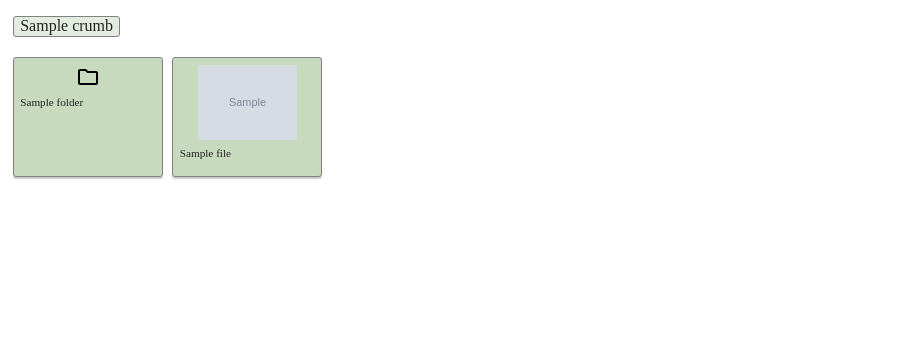
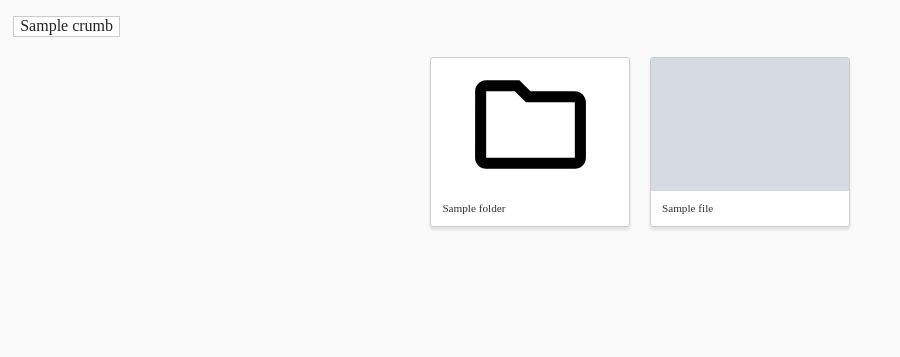
Before and after one commit to morris-frank/backblaze-cloud, a Python web app: template cloud/templates/folder.html in a window 1280 px wide. Shown: the top 357 px of the page, without its empty margins (0-900 px from the left). Run offline with Jinja, Linux system fonts and the light colour scheme; the template is opened without the code that fills it: most values are stand-ins (such as "Sample title", 1, 10 or a date in 2020); grey boxes marked "Sample" are stand-in pictures.

Commit message:
fixed some preview stuff

```diff
--- a/cloud/content_types.py
+++ b/cloud/content_types.py
@@ -1,2 +1,2 @@
 images = ("image/jpeg",)
-video = ("video/mp4",)
+video = ("video/mp4", "video/quicktime")
--- a/cloud/data.py
+++ b/cloud/data.py
@@ -110,6 +110,7 @@ class File:
     def get_thumbnail(self, queue):
         if self.type in content_types.video:
             self.thumbnail = "/static/icons/video.svg"
+            self.thumbnail_classlist = "svg"
         elif self.type in content_types.images:
             thumbnail = paths.thumbs.joinpath(self.id + ".jpg")
             self.thumbnail = "/" + str(thumbnail.relative_to(paths.home))
--- a/cloud/templates/folder.html
+++ b/cloud/templates/folder.html
@@ -4,7 +4,9 @@
 <div class="folder">
     {% for folder in folders %}
     <a href="/{{ folder.path }}">
-        <img src="/static/icons/folder.svg">
+        <div class="thumb">
+            <img class="svg" src="/static/icons/folder.svg">
+        </div>
         <div class="name">{{ folder.name }}</div>
     </a>
     {% endfor %}
@@ -13,7 +15,9 @@
     <a href="/{{ file.path }}">
         <div class="meta">{{ file.size }}<br>{{ file.type }}</div>
         {% if file.thumbnail %}
-        <img src="{{ file.thumbnail }}">
+        <div class="thumb">
+            <img {% if file.thumbnail_classlist %}class="{{ file.thumbnail_classlist }}"{% endif %} src="{{ file.thumbnail }}">
+        </div>
         {% endif %}
         <span class="name">{{ file.name }}</span>
     </a>
--- a/static/main.css
+++ b/static/main.css
@@ -1,27 +1,44 @@
+body {
+  color: #222;
+  background-color: #fafafa; }
+
+.folder {
+  display: flex;
+  flex-wrap: wrap;
+  justify-content: center;
+  gap: 10px; }
   .folder a {
-  height: 120px;
-  width: 150px;
+    color: #333;
+    height: 170px;
+    width: 200px;
     margin: 0.3em;
     box-sizing: border-box;
-  padding: 0.4em;
-  box-shadow: 0px 2px 1px rgba(0, 0, 0, 0.2);
-  background-color: rgba(116, 162, 93, 0.4);
-  border: 1px solid grey;
+    box-shadow: 0px 3px 3px rgba(0, 0, 0, 0.1);
+    background-color: white;
+    border: 1px solid #ccc;
     border-radius: 3px;
-  color: #222;
     text-decoration: none;
     float: left;
     transition: 100ms;
-  position: relative; }
+    position: relative;
+    overflow: hidden; }
     .folder a:hover {
-    box-shadow: 0px 4px 3px rgba(0, 0, 0, 0.2);
-    background-color: rgba(116, 162, 93, 0.6); }
-  .folder a img {
-    max-width: 100%;
-    max-height: 71%;
-    margin: 0 auto 0.2em;
-    display: block; }
+      box-shadow: 0px 3px 3px rgba(0, 0, 0, 0.15);
+      background-color: rgba(0, 0, 0, 0.01); }
+    .folder a .thumb {
+      width: 100%;
+      height: 79%;
+      margin-bottom: 0.4em;
+      overflow: hidden; }
+      .folder a .thumb img {
+        min-width: 100%;
+        min-height: 100%; }
+        .folder a .thumb img.svg {
+          min-width: unset;
+          display: block;
+          margin: 0 auto; }
     .folder a .name {
+      padding: 0 0.4em 0 1em;
       font-size: 0.7em;
       word-wrap: anywhere;
       display: inline-block;
@@ -29,12 +46,12 @@
     .folder a .meta {
       font-size: 0.7em;
       position: absolute;
-    right: 3px;
-    top: 3px;
+      right: 0;
+      top: 0;
       display: none;
-    border-radius: 4px;
-    background-color: white;
-    padding: 0.2em;
+      background-color: rgba(255, 255, 255, 0.9);
+      padding: 0.4em;
+      z-index: 2;
       text-align: right; }
     .folder a:hover .meta {
       display: block; }
@@ -64,10 +81,9 @@
   content: "\0002f"; }
 
 .breadcrumb a {
+  color: #222;
   margin: 0 .3em;
-  background-color: rgba(116, 162, 93, 0.2);
-  border: 1px solid grey;
-  border-radius: 3px;
-  color: #222;
+  background-color: white;
+  border: 1px solid #ccc;
   text-decoration: none;
   padding: 0.02em 0.4em; }
--- a/static/main.scss
+++ b/static/main.scss
@@ -1,35 +1,57 @@
 $primary: hsl(100, 27%, 50%);
 
+body {
+    color: #222;
+    background-color: #fafafa;
+}
+
 .folder {
+    display: flex;
+    flex-wrap: wrap;
+    justify-content: center;
+    gap: 10px;
+
     a {
-        height: 120px;
-        width: 150px;
+        color: #333;
+        height: 170px;
+        width: 200px;
         margin: 0.3em;
         box-sizing: border-box;
-        padding: 0.4em;
-        box-shadow: 0px 2px 1px rgba(0,0,0,0.2);
-        background-color: rgba($primary, 0.4);
-        border: 1px solid grey;
+        box-shadow: 0px 3px 3px rgba(0, 0, 0, 0.1);
+        background-color: white;
+        border: 1px solid #ccc;
         border-radius: 3px;
-        color: #222;
         text-decoration: none;
         float: left;
         transition: 100ms;
         position: relative;
+        overflow: hidden;
 
         &:hover {
-            box-shadow: 0px 4px 3px rgba(0,0,0,0.2);
-            background-color: rgba($primary, 0.6);
+            box-shadow: 0px 3px 3px rgba(0, 0, 0, 0.15);
+            background-color: rgba(0, 0, 0, 0.01);
         }
 
-        img {
-            max-width: 100%;
-            max-height: 71%;
-            margin: 0 auto 0.2em;
-            display: block;
+        .thumb {
+            width: 100%;
+            height: 79%;
+            margin-bottom: 0.4em;
+            overflow: hidden;
+
+            img {
+                min-width: 100%;
+                min-height: 100%;
+
+                &.svg {
+                    min-width: unset;
+                    display: block;
+                    margin: 0 auto;
+                }
+            }
         }
 
         .name {
+            padding: 0 0.4em 0 1em;
             font-size: 0.7em;
             word-wrap: anywhere;
             display: inline-block;
@@ -39,17 +61,19 @@ $primary: hsl(100, 27%, 50%);
         .meta {
             font-size: 0.7em;
             position: absolute;
-            right: 3px;
-            top: 3px;
+            right: 0;
+            top: 0;
             display: none;
-            border-radius: 4px;
-            background-color: white;
-            padding: 0.2em;
+            background-color: rgba(255, 255, 255, 0.9);
+            padding: 0.4em;
+            z-index: 2;
             text-align: right;
         }
 
-        &:hover .meta {
-            display: block;
+        &:hover {
+            .meta {
+                display: block;
+            }
         }
     }
 }
@@ -86,11 +110,10 @@ $primary: hsl(100, 27%, 50%);
     }
 
     a {
+        color: #222;
         margin: 0 .3em;
-        background-color: rgba($primary, 0.2);
-        border: 1px solid grey;
-        border-radius: 3px;
-        color: #222;
+        background-color: white;
+        border: 1px solid #ccc;
         text-decoration: none;
         padding: 0.02em 0.4em;
     }
```
Lines whose indentation alone changed are shown as unchanged.
